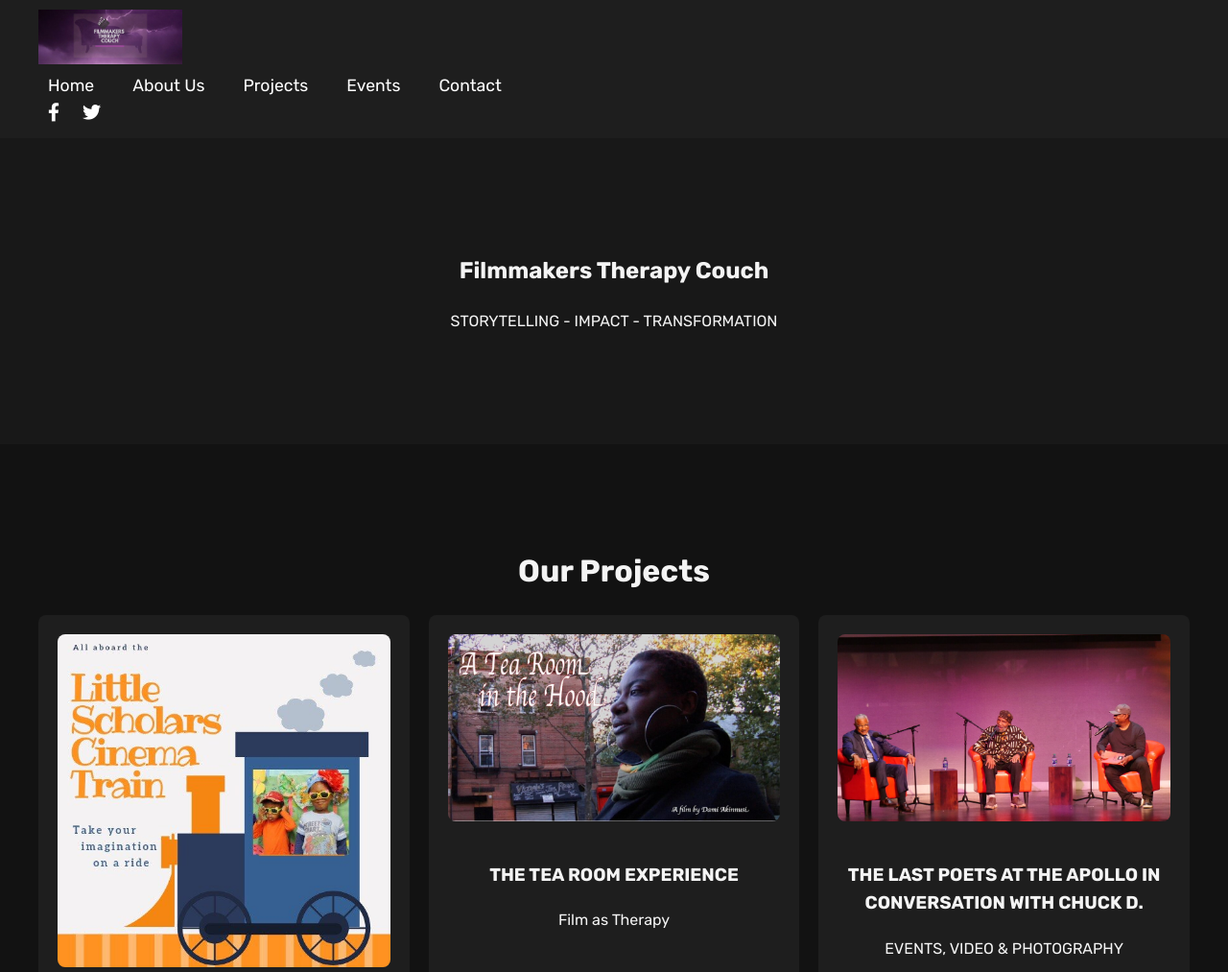
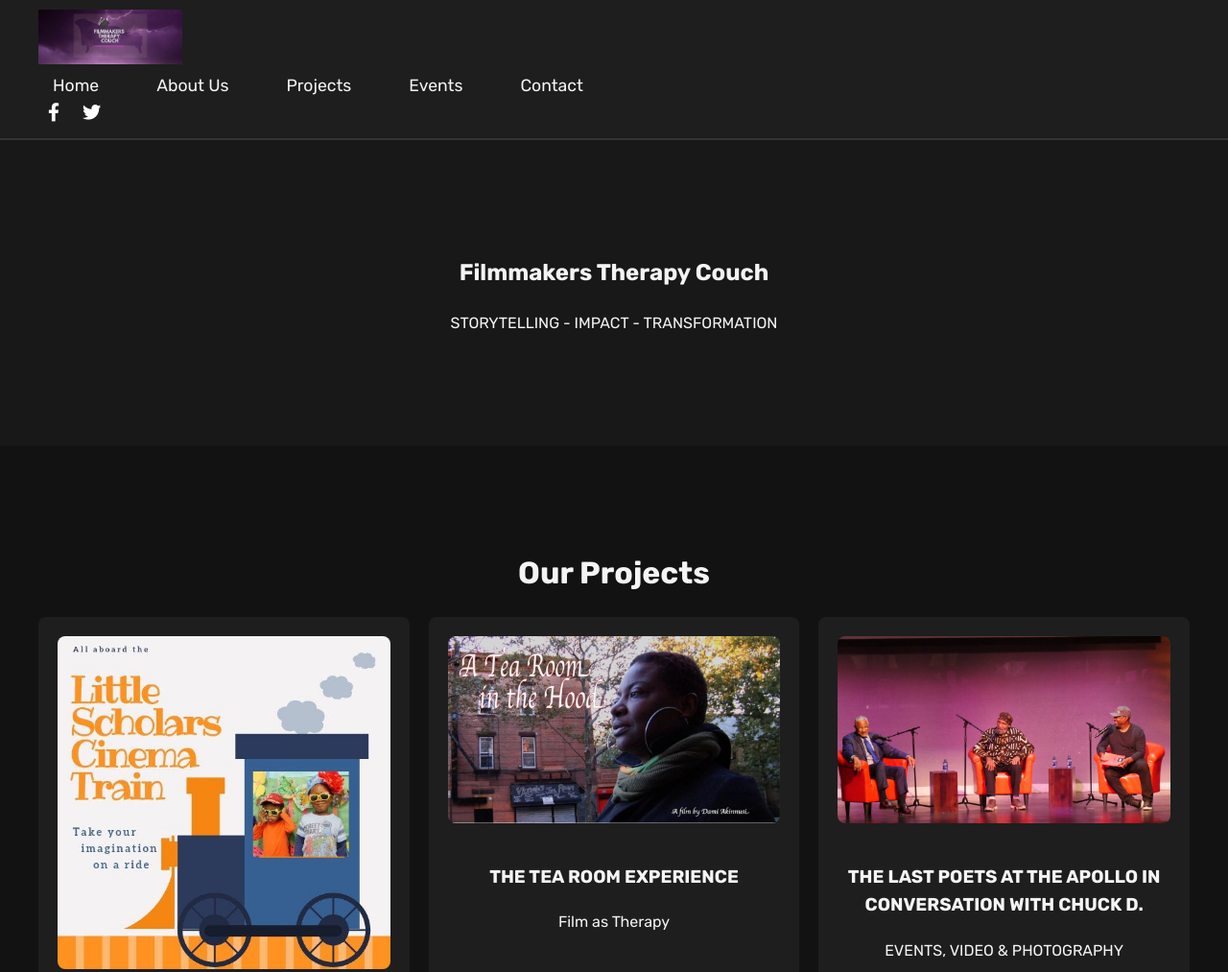
Before and after one commit to no1owns/No1Owns---Web, a plain HTML site: page index.html in a window 1280 px wide. Shown: the top 1013 px of the page at 96% size. Drawn offline with nearby package versions, Linux system fonts and the light colour scheme; some packages are replaced by stand-ins of ours.

Commit message:
modified:   filmmakers_therapy_couch_styles.css

```diff
--- a/filmmakers_therapy_couch_styles.css
+++ b/filmmakers_therapy_couch_styles.css
@@ -15,6 +15,7 @@ body {
     display: flex;
     justify-content: space-between;
     align-items: center;
+    border-bottom: 2px solid #333;
 }
 
 .container {
@@ -44,21 +45,23 @@ body {
 
 .nav-list {
     display: flex;
-    gap: 20px;
+    gap: 30px;
     list-style: none;
     padding: 0;
     margin: 0;
 }
 
 .nav-list a {
-    color: #fff;
+    color: #f4f4f4;
     text-decoration: none;
     font-size: 1.1em;
-    padding: 10px;
+    padding: 8px 15px;
+    transition: color 0.3s, background-color 0.3s;
 }
 
 .nav-list a:hover {
-    background-color: #333;
+    color: #000;
+    background-color: #f4f4f4;
     border-radius: 5px;
 }
 
```
